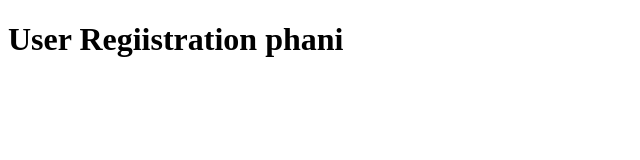
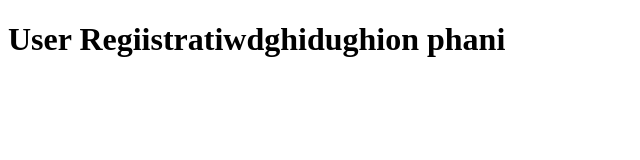
Before and after one commit to raj-kumar-1-1/gav1, a plain HTML site: page index.html in a window 1280 px wide. Shown: the whole page, without its empty margins (0-640 px from the left). Drawn offline with Linux system fonts and the light colour scheme.

Commit message:
Update index.html

```diff
--- a/index.html
+++ b/index.html
@@ -6,6 +6,6 @@
     <title>Document</title>
 </head>
 <body>
-    <h1>User Regiistration phani </h1>
+    <h1>User Regiistratiwdghidughion phani </h1>
 </body>
 </html>
```
